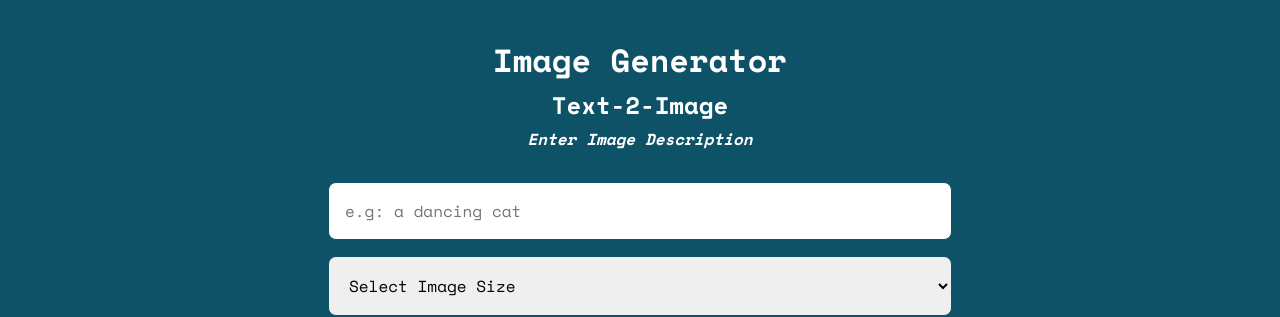
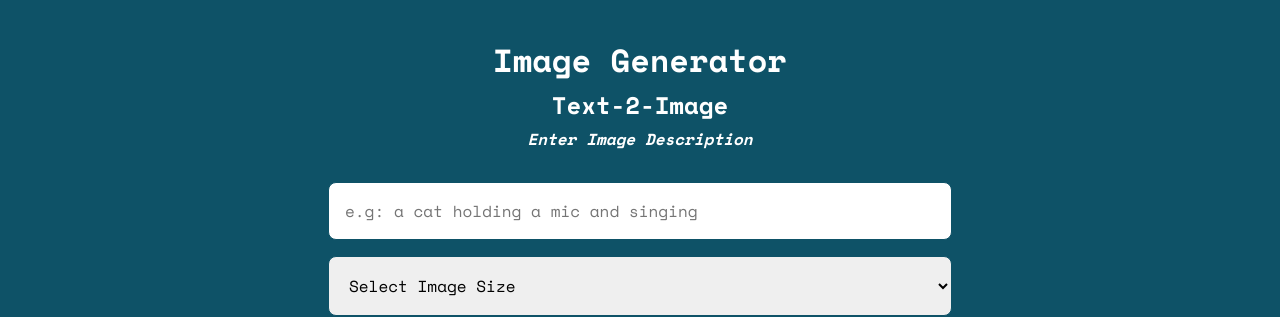
Before and after one commit to sunilgitb/text-to-image-react, a React (Create React App) app: page /image-generator in a window 1280 px wide. Shown: the top 317 px of the page. Built offline with nearby package versions, Linux system fonts and the light colour scheme; no server answers.

Commit message:
docs: changed the input field placeholder

```diff
--- a/src/components/ImageGenerator.jsx
+++ b/src/components/ImageGenerator.jsx
@@ -70,7 +70,7 @@ export const ImageGenerator = () => {
             <input
             type="text"
             name='prompt'
-            placeholder='e.g: a dancing cat'
+            placeholder='e.g: a cat holding a mic and singing'
             value={prompt}
             onChange={handleChange}
             required
```
